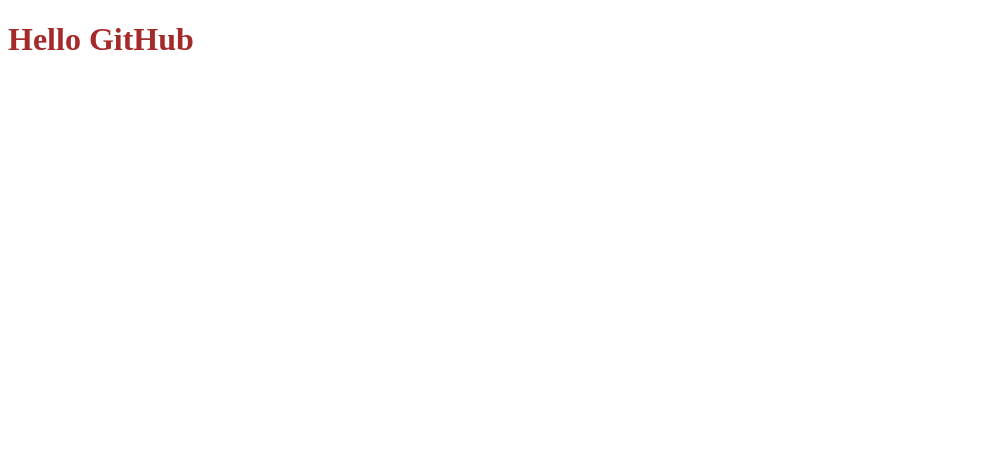
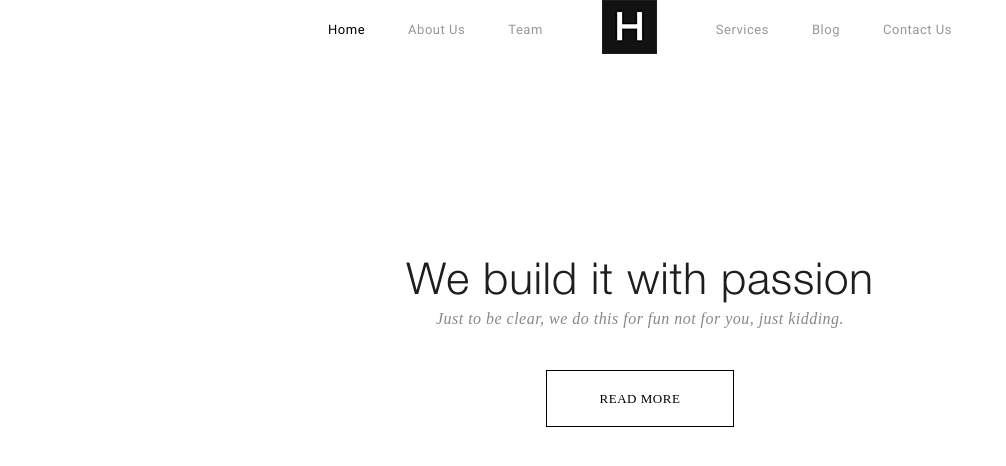
Before and after one commit to Demonidze666/HelloGithub, a plain HTML site: page index.html in a window 1280 px wide. Shown: the whole page, without its empty margins (0-1006 px from the left). Drawn offline with Linux system fonts and the light colour scheme.

Commit message:
Add files via upload

```diff
--- /dev/null
+++ b/assets/style/style.css
@@ -0,0 +1,130 @@
+@font-face {
+    font-family: "HelveticaNeueLTProLt";
+    src: url(../fonts/HelveticaNeueLTProLt.woff) format("woff");
+  }
+
+  @font-face {
+    font-family: "HelveticaNeueLTProMd";
+    src: url(../fonts/HelveticaNeueLTProMd.woff) format("woff");
+  }
+
+  @font-face {
+    font-family: "HelveticaNeueLTProRoman";
+    src: url(../fonts/HelveticaNeueLTProRoman.woff) format("woff");
+  }
+
+  @font-face {
+    font-family: "Merriweather-LightItalic";
+    src: url(../fonts/Merriweather-LightItalic.woff) format("woff");
+  }
+
+  @font-face {
+    font-family: "Montserrat-Light";
+    src: url(../fonts/Montserrat-Light.woff) format("woff");
+  }
+
+  @font-face {
+    font-family: "Montserrat-Regular";
+    src: url(../fonts/Montserrat-Regular.woff) format("woff");
+  }
+
+  @font-face {
+    font-family: "Roboto-Regular";
+    src: url(../fonts/Roboto-Regular.woff) format("woff");
+  }
+
+  /* font-family: HelveticaNeueLTProLt
+  font-family: HelveticaNeueLTProMd
+  font-family: HelveticaNeueLTProRoman
+  font-family: Merriweather-LightItalic
+  font-family: Montserrat-Light
+  font-family: Montserrat-Regular
+  font-family: Roboto-Regular */
+
+*{
+  box-sizing: border-box;
+}
+
+body{
+  margin: 0;
+  padding: 0;
+}
+
+.container{
+    width: 1200px;
+    padding: 0 15px;
+    margin: 0 auto;
+}
+
+  .menu {
+    margin: 0;
+    padding: 0;
+    list-style: none;
+    display: flex;
+    justify-content: center;
+    align-items: center;
+  }
+  .menu__item a {
+    font-family: "Roboto-Regular", sans-serif;
+    font-size: 13px;
+    line-height: 17px;
+    font-weight: 400;
+    letter-spacing: 0.04em;
+    color: #989696;
+    text-decoration: none;
+    margin-right: 43px;
+  }
+  .menu__item:last-child a{
+    margin-right: 0;
+  }
+
+  .active a, .menu__item a:hover {
+    color: #010101;
+  }
+  .logo {
+    margin: 0 16px;
+  }
+  .header__content {
+    text-align: center;
+  }
+  .header__title {
+    font-family: HelveticaNeueLTProLt;
+    font-size: 44px;
+    line-height: 41px;
+    font-weight: 400;
+    letter-spacing: 0.02em;
+    color: #1d1e1f;
+    margin: 207px auto 4px;
+  }
+  .header__text {
+    font-family: Merriweather;
+    font-size: 16px;
+    line-height: 17px;
+    font-weight: 300;
+    font-style: italic;
+    letter-spacing: 0.03em;
+    color: #898888;
+    margin: 0 auto 43px;
+  }
+  .header__button  {
+    font-family: Montserrat;
+    font-size: 13px;
+    line-height: 17px;
+    font-weight: 400;
+    letter-spacing: 0.04em;
+    color: #000000;
+    text-decoration: none;
+
+    width: 188px;
+    height: 57px;
+    border: 1px solid #000000;
+    display: flex;
+    justify-content: center;
+    align-items: center;
+    margin: 0 auto 206px;
+    transition: all .4s ease-in;
+  }
+  .header__button:hover{
+    background-color: #000;
+    color: #fff;
+  }
--- a/index.html
+++ b/index.html
@@ -4,10 +4,30 @@
     <meta charset="UTF-8">
     <meta http-equiv="X-UA-Compatible" content="IE=edge">
     <meta name="viewport" content="width=device-width, initial-scale=1.0">
-    <link rel="stylesheet" href="asets/style/style.css">
+    <link rel="stylesheet" href="assets/style/style.css">
     <title>Document</title>
 </head>
 <body>
-    <h1>Hello GitHub</h1>
+    <header class="header">
+        <div class="container">
+            <nav>
+                <ul class="menu">
+                    <li class="menu__item active"><a href="#">Home</a></li>
+                    <li class="menu__item"><a href="#">About Us</a></li>
+                    <li class="menu__item"><a href="#">Team</a></li>
+                    <li class="menu__item"><a href="#"><img src="assets/images/logo.png" alt="" class="logo"></a></li>
+                    <li class="menu__item"><a href="#">Services</a></li>
+                    <li class="menu__item"><a href="#">Blog</a></li>
+                    <li class="menu__item"><a href="#">Contact Us</a></li>
+                </ul>
+            </nav>
+            <div class="header__content">
+                <h1 class="header__title">We build it with passion</h1>
+                    <p class="header__text">Just to be clear, we do this for fun not for you, just kidding.</p>
+                    <a href="" class="header__button">READ MORE</a>
+                </div>
+            </div>
+        </div>
+    </header>
 </body>
 </html>
```
Also changed, not shown: assets/fonts/HelveticaNeueLTProLt.woff (added), assets/fonts/HelveticaNeueLTProMd.woff (added), assets/fonts/HelveticaNeueLTProRoman.woff (added), assets/fonts/Merriweather-LightItalic.woff (added), assets/fonts/Montserrat-Light.woff (added), assets/fonts/Montserrat-Regular.woff (added), assets/fonts/Roboto-Regular.woff (added), assets/images/logo.png (added).
